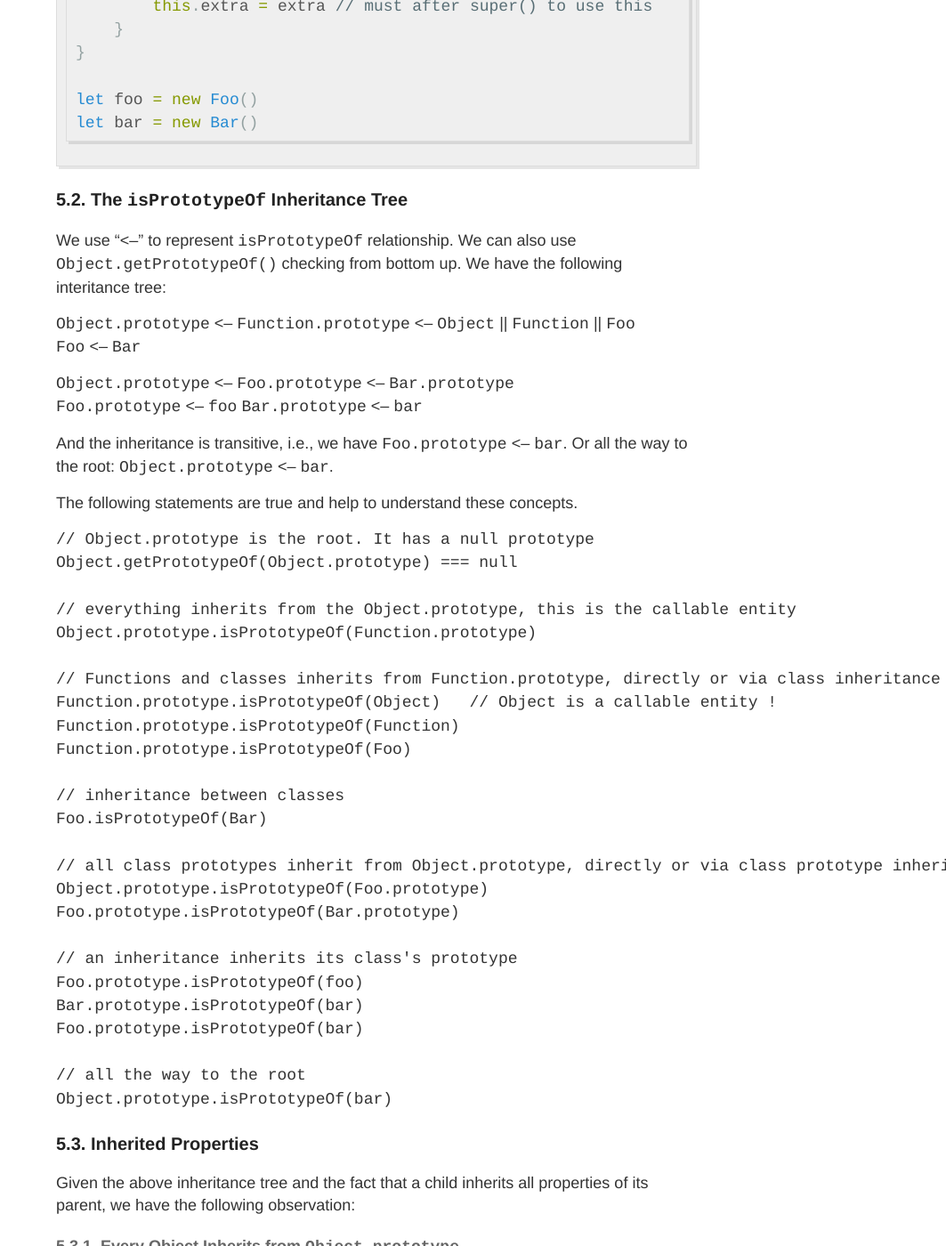
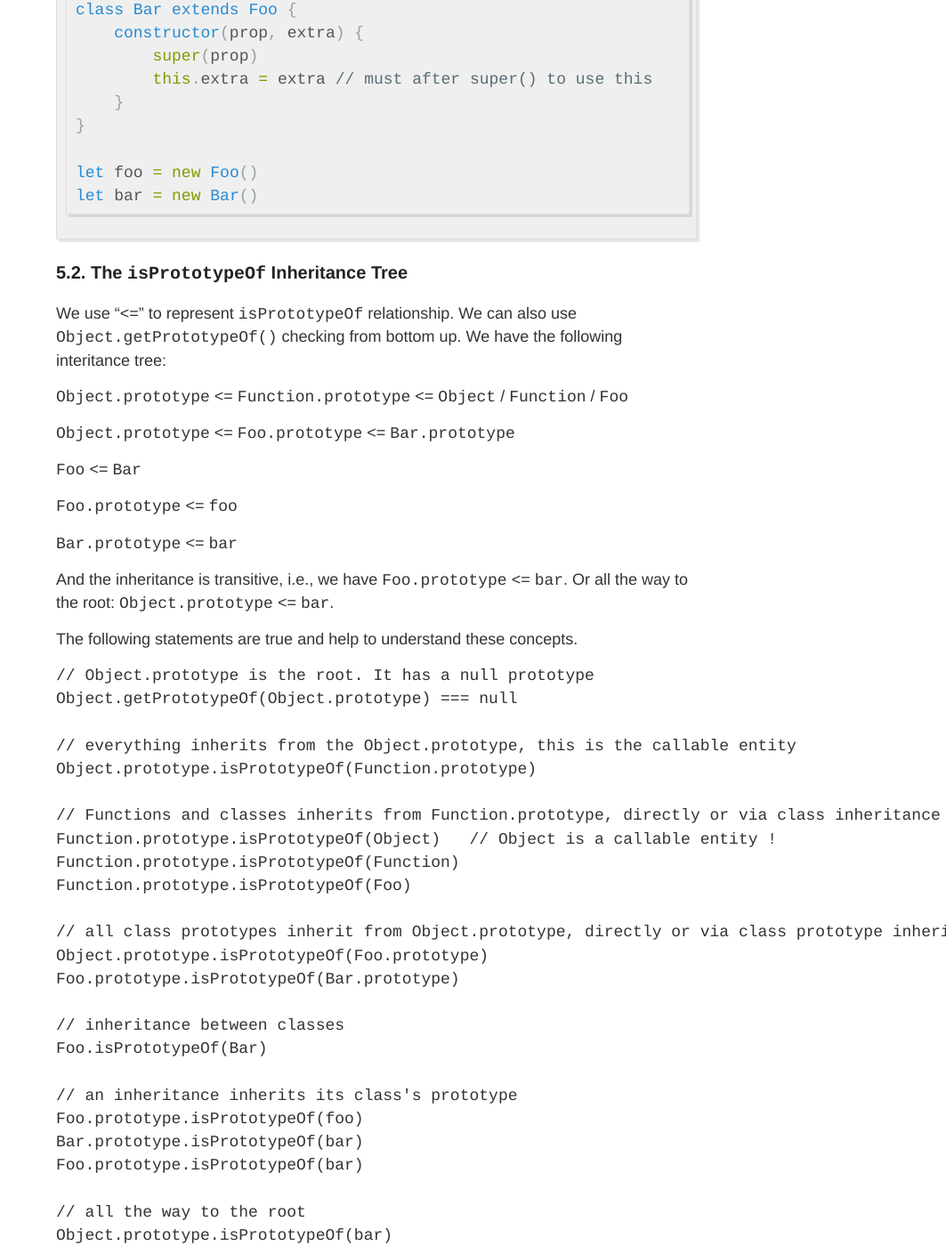
Before and after one commit to YingLiu4203/old-dev-blog, a Jekyll site: the page built from _posts/2016-11-27-javascript-function-and-class.md, in a window 1280 px wide and 1400 px high, scrolled down 4533 px. Shown: the whole window at 89% size, without its empty margins (217-1280 px from the left). Built offline with Jekyll 4.4.1, drawn with Linux system fonts in a browser that asks for light colours; comment, search, counter and statistics services are not loaded; some of the changed text lies outside the part shown.

Commit message:
correct format

````diff
--- a/_posts/2016-11-27-javascript-function-and-class.md
+++ b/_posts/2016-11-27-javascript-function-and-class.md
@@ -68,12 +70,14 @@ const obj = {
 
 ### 3.3. Method Call
 There are two ways to call methods:
+
 * dispatch: `obj.someMethod(args)`
 * direct: `someFunc.call(thisValue, arg0, arg1)`  or `someFunct.apply(thisVAlue, argArray)`
 
 With ES6, it is rare to use the direct call syntax because of 1) the new spread operator, 2) `Array.from(obj, callback)` to convert an array-like object to an array, and 3) the new rest parameter declared via a triple dot.
 
 ## 4. Class Concept
+
 ### 4.1. Overview
 ES6 classes are essentially traditional constructor functions. The `typeof` operation of a class returns "function". A class can only be invoked via `new`, not via a functionall.
 
@@ -82,7 +86,7 @@ Unlike function, class definitions are **not hoisted**.
 ### 4.2. Class Definition
 Class can be defined via expression or declaration. Only constructor method can call `super()`. Only class methods can access `super` property.
 
-```JavaScript
+```js
 // declared
 class A {}
 class B extends A {}
@@ -96,6 +100,7 @@ There is no separator `,` between members of class definitions. It's best a best
 
 ## 5. Class, Function and Relationships Among Everything
 Two key points to understand class inheritance or object chain are:
+
 1. `[[Prototype]]` (the legacy `__proto__`) refers to the parent object and define the inheritance relationships between two objects. A parent is the prototype of the child, as defined in the `isPrototypeOf()` method. Use `Object.getPrototypeOf(obj)` to get the parent object. The child has all properties of its parent.
 2.  `prototype` is a normal property whose value is a special "shadown" object assoicated with the corresponding callable entity. Because a class is a function, it has this property. The `prototype` object of a class has all instance methods and a special `constructor` property that refers back to the paired class. All static methods are properties of the class itself. When a child class `extends` a parent class, the child class's prototype also inherites (its `[[Prototype]]` or `__proto__` refers) to the prototype of the parent class. All instances of a class inherites from the `prototype` of the class, therefore an instance has all properties defined in the `prototype` of the class.
 
@@ -133,16 +138,19 @@ let bar = new Bar()
 ```
 
 ### 5.2. The `isPrototypeOf` Inheritance Tree
-We use "<--" to represent `isPrototypeOf` relationship. We can also use `Object.getPrototypeOf()` checking from bottom up. We  have the following interitance tree:
+We use "<=" to represent `isPrototypeOf` relationship. We can also use `Object.getPrototypeOf()` checking from bottom up. We  have the following interitance tree:
 
-`Object.prototype` <-- `Function.prototype` <-- `Object` || `Function` || `Foo`
-`Foo` <-- `Bar`
+`Object.prototype` <= `Function.prototype` <= `Object` / `Function` / `Foo`
 
-`Object.prototype` <-- `Foo.prototype` <-- `Bar.prototype`
-`Foo.prototype` <-- `foo`
-`Bar.prototype` <-- `bar`
+`Object.prototype` <= `Foo.prototype` <= `Bar.prototype`
 
-And the inheritance is transitive, i.e., we have  `Foo.prototype` <-- `bar`. Or all the way to the root: `Object.prototype` <-- `bar`.
+`Foo` <= `Bar`
+
+`Foo.prototype` <= `foo`
+
+`Bar.prototype` <= `bar`
+
+And the inheritance is transitive, i.e., we have  `Foo.prototype` <= `bar`. Or all the way to the root: `Object.prototype` <= `bar`.
 
 The following statements are true and help to understand these concepts.
 ```JavaScript
@@ -157,12 +165,12 @@ Function.prototype.isPrototypeOf(Object)   // Object is a callable entity !
 Function.prototype.isPrototypeOf(Function)
 Function.prototype.isPrototypeOf(Foo)
 
-// inheritance between classes
-Foo.isPrototypeOf(Bar)
-
 // all class prototypes inherit from Object.prototype, directly or via class prototype inheritance
 Object.prototype.isPrototypeOf(Foo.prototype)
 Foo.prototype.isPrototypeOf(Bar.prototype)
+
+// inheritance between classes
+Foo.isPrototypeOf(Bar)
 
 // an inheritance inherits its class's prototype
 Foo.prototype.isPrototypeOf(foo)
@@ -173,10 +181,10 @@ Foo.prototype.isPrototypeOf(bar)
 Object.prototype.isPrototypeOf(bar)
 ```
 
-### 5.3. Inherited Properties
+## 6. Inherited Properties and Inheritance
 Given the above inheritance tree and the fact that a child inherits all properties of its parent, we have the following observation:
 
-#### 5.3.1. Every Object Inherits from `Object.prototype`
+#### 6.1. `Object.prototype` is the Root
 Every object has the following properties generated from `Object.getOwnPropertyNames(Object.prototype)`.
 
 ```js
@@ -194,7 +202,7 @@ Every object has the following properties generated from `Object.getOwnPropertyN
   '__proto__' ]
 ```
 
-#### 5.3.2. Callable Entities Inherit from `Function.prototype`
+### 6.2. `Function.prototype` is the Callable Root
 They have the following properties generated from `Object.getOwnPropertyNames(Function.prototype)`.
 
 ```js
@@ -208,32 +216,34 @@ They have the following properties generated from `Object.getOwnPropertyNames(Fu
   'toString',
   'constructor' ]
 ```
+
 It helps to explain that a callable entity (a function or a class) has `call`, `bind` and `apply` methods.
 
-#### 5.3.3. Instance Inheritance
+### 6.3 Instance Inheritance
 All instance inherits properties from the prototype of its class and the prototypes of ancestor classes till the root `Object.prototype`.
 
 These properties are instance properties and methods.
 
-#### 5.3.4. Class Inheritance
+### 6.4. Class Inheritance
 Every class inherits static methods/properties from its parent and ancestor classes.
 
-### 5.4. The `constructor` Hierarchy
+## 7. The `constructor` Hierarchy
 Every object inherits the `constructor` property from `Object.prototype`.  The `constructor` has a special meaning when determine the result of the `instanceof` operator.
 
+### 7.1. The `constructor` Hierarchy
 Let "<=" represents the meaning of "is the constructor of" relationship, then we have:
 
-`Function` <= `Function`, i.e., `Function` is the constrctor of itself.
+`Function` <= `Function`, i.e., the `Function` is the constrctor of itself.
 
-`Function` <= `Function.prototype`, `Function` is the constructor of its prototype.
+`Function` <= `Function.prototype`, i.e., the `Function` is the constructor of its prototype.
 
 `Function` <= `Object` <= `Object.prototype`
 
-`Function` <= `Foo` <= `Foo.prototype` || `foo`
+`Function` <= `Foo` <= `Foo.prototype` / `foo`
 
-`Function` <= `Bar` <= `Bar.prototype` || `bar`
+`Function` <= `Bar` <= `Bar.prototype` / `bar`
 
-### 5.5. `instanceof` and `typeof`
+### 7.2. `instanceof` and `typeof`
 The `instanceof` operator uses `constructor` to find its class, then use `[[prototype]]` to find all ancestor classes. An instance is an instance of its `constructor` and all ancestors of the `constrcutor` class. For complex types such as a class, use `instanceof`.
 
 `Function` and `Object` are instances of themselves and each other, i.e., the following statements are true:
````
Also changed, not shown: other parts of _posts/2016-11-27-javascript-function-and-class.md (+19 -12 lines).
